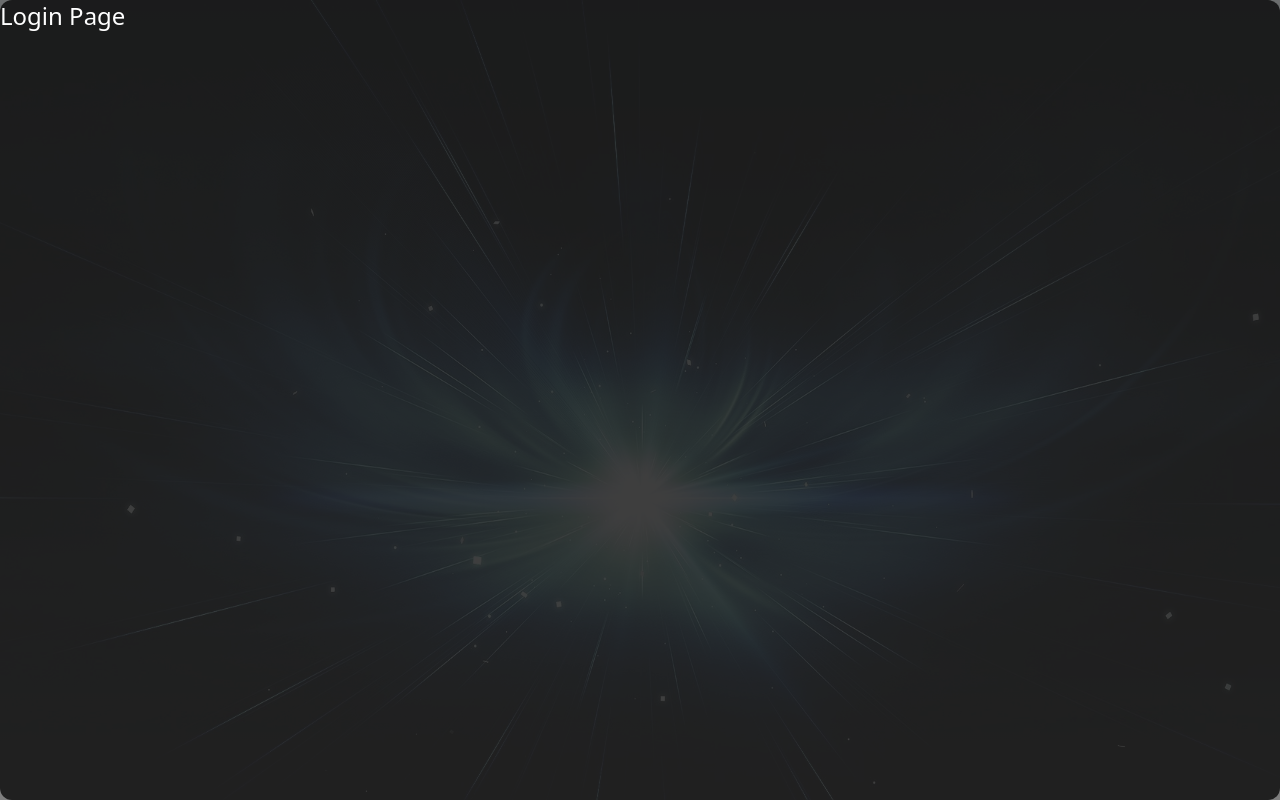
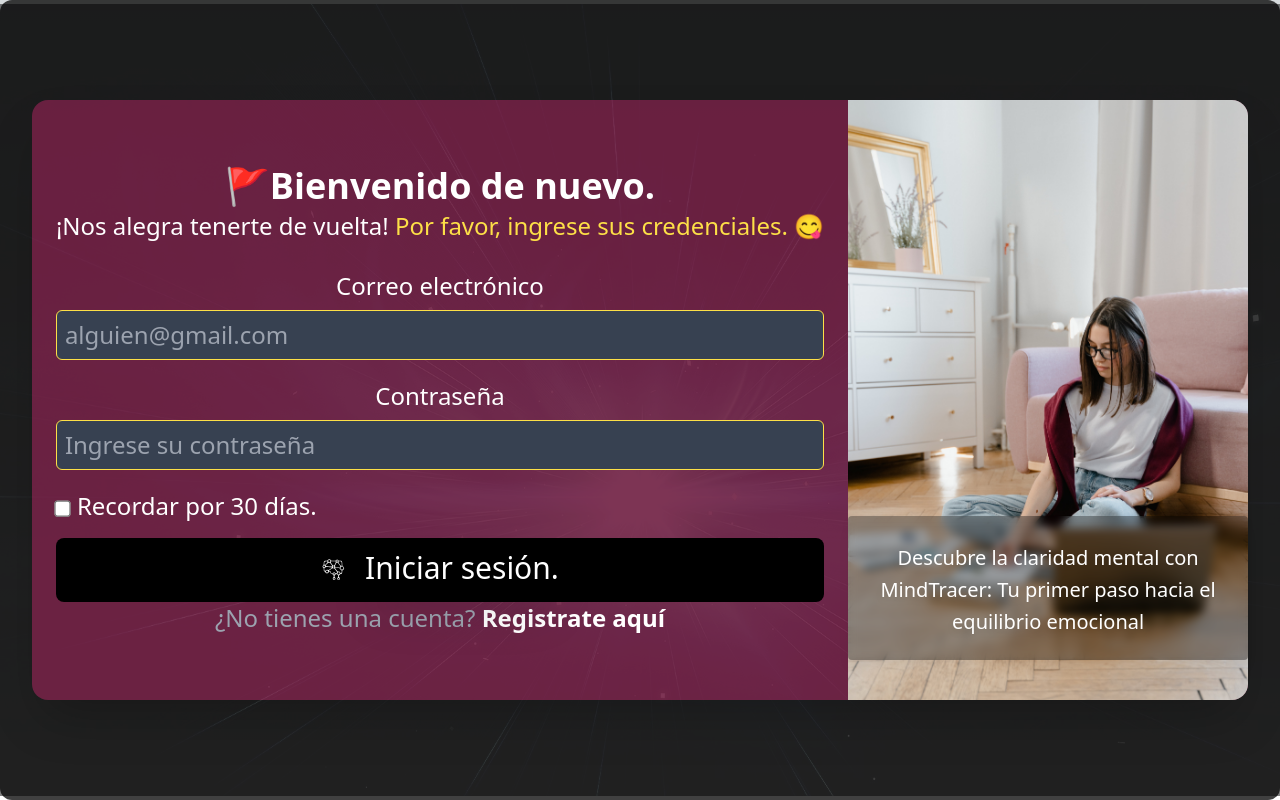
Before and after one commit to emptier1621/mindtracer, a Next.js app: page /login in a window 1280 px wide. Built offline with nearby package versions, Linux system fonts and the light colour scheme.

Commit message:
TODO: error message

```diff
--- a/src/app/layout.tsx
+++ b/src/app/layout.tsx
@@ -17,7 +17,7 @@ export default function RootLayout ({
       <body className='max-w-screen max-h-screen overflow-hidden'>
         <Image
          src="/background.jpg"
-         className='absolute z-0 w-screen min-h-screen min-w-screen max-w-max bg-cover overflow-hidden opacity-50'
+         className='absolute z-0 w-screen py-1 min-h-screen min-w-screen max-w-max bg-cover overflow-hidden opacity-50'
          alt={'Background image.'}
          width={1920}
          height={1080}/>
--- a/src/app/login/page.tsx
+++ b/src/app/login/page.tsx
@@ -1,11 +1,55 @@
-import React from 'react'
+import React, { ReactElement } from 'react'
+import Link from 'next/link'
+import Image from 'next/image'
 
-function LoginPage() {
+export default function Login (): ReactElement {
   return (
-    <div>
-      Login Page
+    <div className='flex items-center justify-center min-h-screen text-center'>
+      <div className='relative flex flex-col m-6 space-y-8 bg-opacity-40 bg-pink-600 shadow-2xl rounded-2xl md:flex-row md:space-y-0'>
+        <div className='flex flex-col justify-center p-6 md:p-6'>
+          <span className='mb-1 text-4xl font-bold'>🚩Bienvenido de nuevo. </span>
+          <span className='font-light text-yellow-300 mb-3'>
+            <label className='text-white'>¡Nos alegra tenerte de vuelta!</label> Por favor, ingrese sus credenciales. 😋
+          </span>
+          <div className='py-4'>
+            <span id='email' className='mb-2 text-md'>Correo electrónico</span>
+            <input type='text' placeholder='alguien@gmail.com' className='focus mt-2 w-full p-2 bg-gray-700 border border-yellow-300 rounded-md placeholder:font-light placeholder:text-gray-400 focus:border-none selection:bg-purple-400 selection:text-black' />
+          </div>
+          <div className='py-1'>
+            <span className='mb-2 text-md'>
+              Contraseña
+            </span>
+            <input type='password' placeholder='Ingrese su contraseña' className='mt-2 w-full p-2 bg-gray-700 border border-yellow-300 rounded-md placeholder:font-light placeholder:text-gray-400 focus:border-none selection:bg-purple-400 selection:text-black' />
+          </div>
+          <div className='flex justify-between text-justify w-full py-4'>
+            <div className='mr-6 hover:cursor-pointer hover:scale-105 transition duration-200'>
+              <input id='checkbox' type='checkbox' name='ch' className='mr-2 scale-125' />
+              <span className='text-md'>Recordar por 30 días.</span>
+            </div>
+            <span className='font-bold text-md hover:scale-105 transition duration-200' />
+          </div>
+          <button className='px-6 py-3 bg-black rounded-lg leading-none flex justify-center items-center divide-x divide-gray-600 hover:cursor-pointer transform hover:scale-105 transition duration-500'>
+            <span className='flex justify-center text-center space-x-5 group-hover:text-gray-100 transition'>
+              <Image src='/mindtracer.svg' className='invert' width={24} height={24} alt='Logo' />
+              <p className='text-3xl pb-1 text-center shadow-2xl cursor-pointer'>Iniciar sesión.</p>
+            </span>
+          </button>
+          <div className='text-center text-gray-400'>
+            ¿No tienes una cuenta?
+            <span className='font-bold text-black'>
+              <Link href='/register' className='text-white text-md hover:opacity-50 transition duration-200'> Registrate aquí</Link>
+            </span>
+          </div>
+        </div>
+        <div className='relative'>
+          <Image src='/images/loginImg.jpg' alt='login image.' className='w-[400px] h-full hidden rounded-r-2xl md:block object-cover' width={350} height={525}/>
+          <div className='absolute hidden bottom-10 right4 p-6 bg-black bg-opacity-30 backdrop-blur-sm rounded drop-shadow-lg md:block'>
+            <span className='text-white text-xl'>
+              Descubre la claridad mental con MindTracer: Tu primer paso hacia el equilibrio emocional
+            </span>
+          </div>
+        </div>
+      </div>
     </div>
   )
 }
-
-export default LoginPage
--- a/src/app/register/page.tsx
+++ b/src/app/register/page.tsx
@@ -1,68 +1,94 @@
-import React, { ReactElement } from "react";
-import Btn from "../components/Btn";
-import Inp from "../components/Inp";
-import NavBar from "../components/NavBar";
-import { AiOutlineUserAdd } from "react-icons/ai";
+'use client'
+import React, { FormEvent, ReactElement } from 'react';
+import Btn from '../components/Btn';
+import Inp from '../components/Inp';
+import NavBar from '../components/NavBar';
+import { AiOutlineUserAdd } from 'react-icons/ai';
+import axios from 'axios'
 
 export default function Registro(): ReactElement {
+  const handleSubmit = (e: FormEvent<HTMLFormElement>) => {
+    e.preventDefault()
+    const formData = new FormData(e.currentTarget)
+    const password = formData.get("password")
+    const repassword = formData.get('repassword')
+    if(password === repassword){
+      try {
+        axios.post('/api/auth/signup',{
+          nombreCompleto: formData.get('nombreCompleto'),
+          genero: formData.get('genero'),
+          grado: formData.get('grado'),
+          password: password,
+          email: formData.get("email"),
+          edad: formData.get("edad")
+        })
+        console.log(`${formData.get('email')} ha sido registrado con exito.`)
+      } catch (error) {
+        console.log(error)
+      }
+    }else{
+      console.log('Las contraseñas no coinciden.')
+    }
+  }
+
   return (
-    <div className="flex flex-col h-screen justify-center items-center text-white">
+    <div className='flex flex-col h-screen justify-center items-center text-white'>
       <NavBar></NavBar>
-      <h2 className="mt-32 md:mt-24 text-3xl mb-3 transform transition text-pink-600 font-bold cursor-pointer flex items-center font-serif">
-        Regístrate <AiOutlineUserAdd></AiOutlineUserAdd>{" "}
+      <h2 className='mt-32 md:mt-24 text-3xl mb-3 transform transition text-pink-600 font-bold cursor-pointer flex items-center font-serif'>
+        Regístrate <AiOutlineUserAdd></AiOutlineUserAdd>{' '}
       </h2>
-      <form className="flex flex-col gap-3 w-full justify-center items-center px-20 overflow-y-auto">
-        <div className="mb-4 mt-10 md:mt-0 w-full flex flex-col items-center md:flex-row md:w-full">
-          <div className="w-full md:w-1/2">
+      <form onSubmit={handleSubmit} className='flex flex-col gap-3 w-full justify-center items-center px-20 overflow-y-auto'>
+        <div className='mb-4 mt-10 md:mt-0 w-full flex flex-col items-center md:flex-row md:w-full'>
+          <div className='w-full md:w-1/2'>
             <Inp
-              text="Nombre completo"
-              type="text"
-              placeholder="ej. Pedro Peréz Quispe"
-              name="nombreCompleto"
+              text='Nombre completo'
+              type='text'
+              placeholder='ej. Pedro Peréz Quispe'
+              name='nombreCompleto'
             />
             <Inp
-              text="Género"
-              type="genero"
-              placeholder="Seleccione un género... "
-              name="genero"
+              text='Género'
+              type='genero'
+              placeholder='Seleccione un género... '
+              name='genero'
             />
             <Inp
-              text="Grado"
-              type="number"
-              placeholder="Ej. 1, 2, 3 , 4 o 5"
-              name="grado"
+              text='Grado'
+              type='number'
+              placeholder='Ej. 1, 2, 3 , 4 o 5'
+              name='grado'
             />
             <Inp
-              text="Edad"
-              type="number"
-              placeholder="Ej. 11, 12 ,13, etc."
-              name="edad"
+              text='Edad'
+              type='number'
+              placeholder='Ej. 11, 12 ,13, etc.'
+              name='edad'
             />
           </div>
-          <div className="w-full flex-col items-center md:w-1/2">
+          <div className='w-full flex-col items-center md:w-1/2'>
             <Inp
-              text="Correo electrónico"
-              type="email"
-              placeholder="Ej. alguien@email.com"
-              name="email"
+              text='Correo electrónico'
+              type='email'
+              placeholder='Ej. alguien@email.com'
+              name='email'
             />
             <Inp
-              text="Contraseña"
-              type="password"
-              name="password"
-              placeholder="Ingrese su contraseña"
+              text='Contraseña'
+              type='password'
+              name='password'
+              placeholder='Ingrese su contraseña'
             />
             <Inp
-              text="Confirme su contraseña"
-              type="password"
-              name="repassword"
-              placeholder="Confirme su contraseña"
+              text='Confirme su contraseña'
+              type='password'
+              name='repassword'
+              placeholder='Confirme su contraseña'
             />
           </div>
         </div>
-        <div className="flex h-full w-full justify-center">
-          <Btn text="Guardar" type="submit" />
-          <Btn text="Cancelar" type="home" />
+        <div className='flex h-full w-full justify-center'>
+          <Btn text='Guardar' type='submit' />
+          <Btn text='Cancelar' type='home' />
         </div>
       </form>
     </div>
```
Also changed, not shown: public/images/loginImg.jpg (added).
